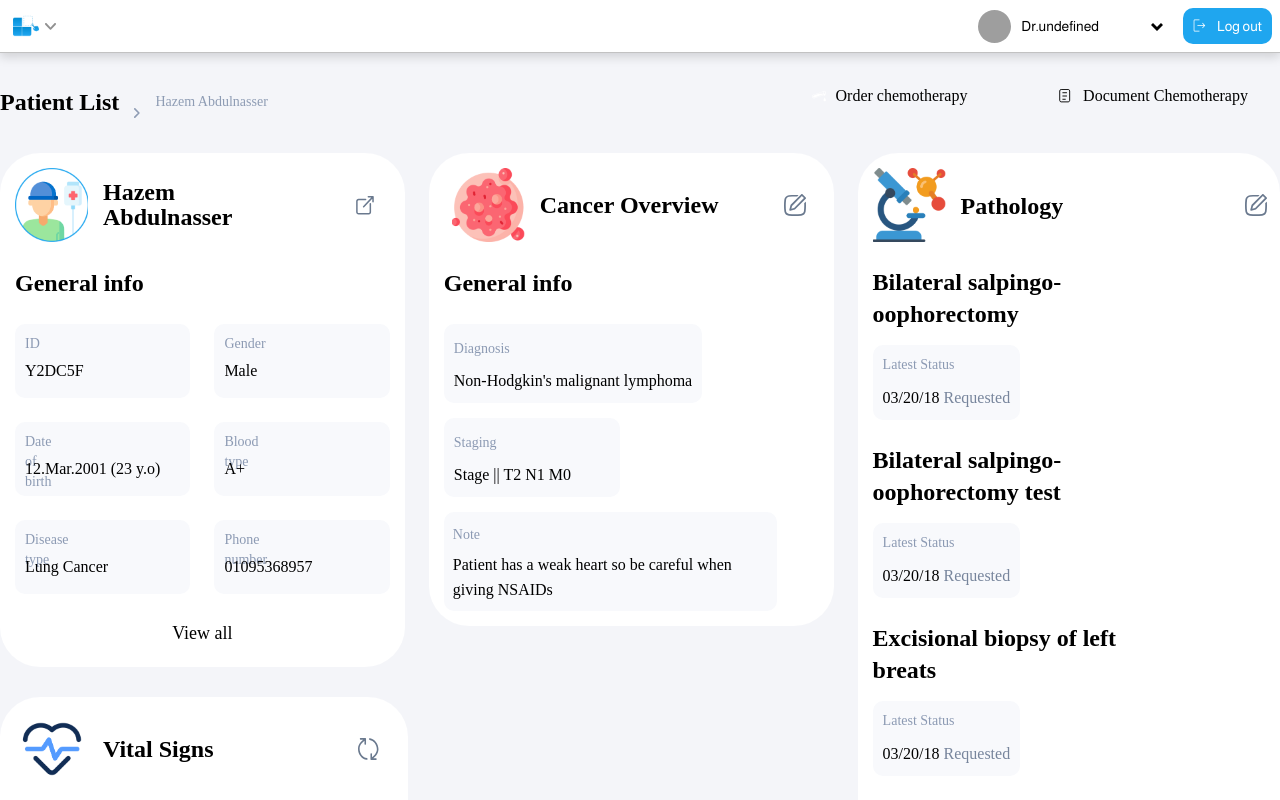
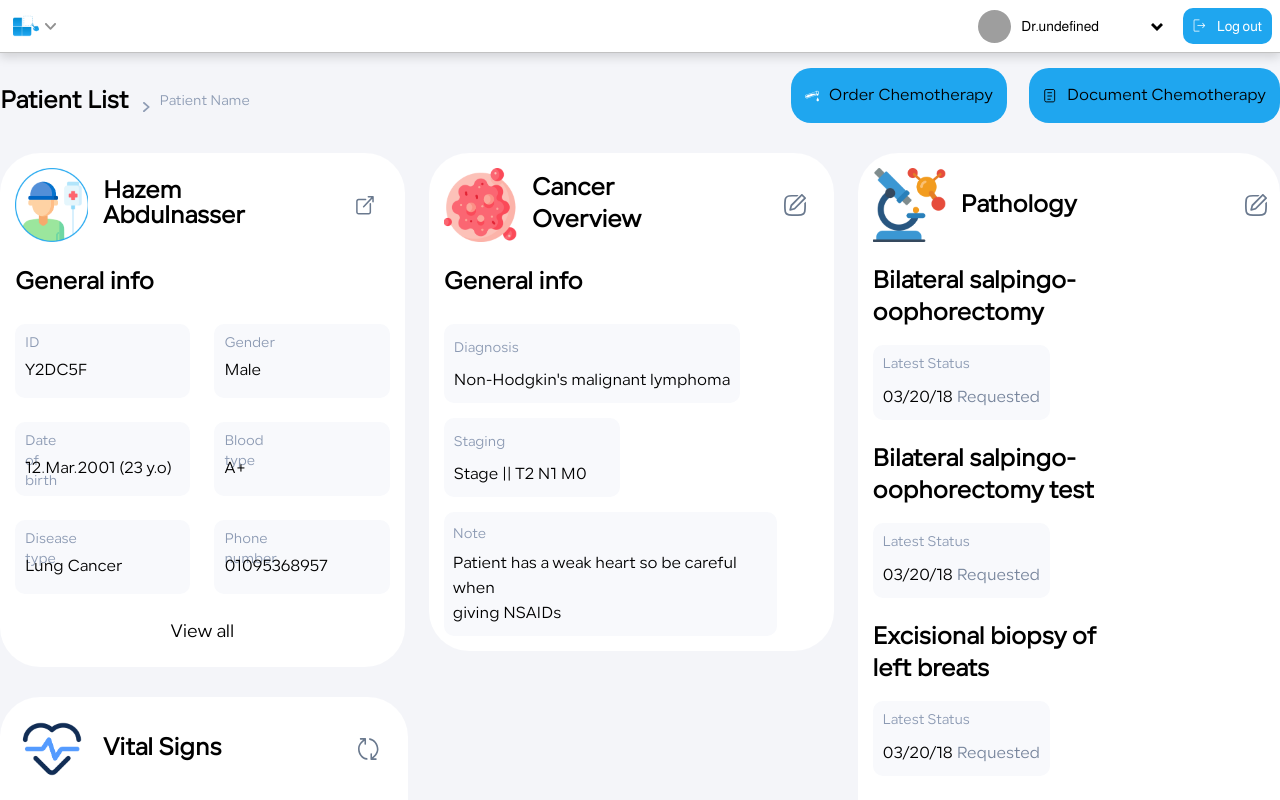
Before and after one commit to m-emadeddin/chemotherapy-management-system, a React (Create React App) app: page /patient in a window 1280 px wide. Shown: the top 800 px of the page. Built offline with nearby package versions, Linux system fonts and the light colour scheme; grey boxes are pictures that could not be loaded.

Commit message:
feature-Patient-Dashboard

```diff
--- a/src/pages/Patient/index.jsx
+++ b/src/pages/Patient/index.jsx
@@ -4,9 +4,18 @@ import { Button, Text, Heading, Img } from "../../components";
 import Header from "../../components/Header";
 
 const data = [
-  { bilateralsalpi: "Bilateral salpingo-oophorectomy", thirtyTwoThousandEighteen: "03/20/18 Requested" },
-  { bilateralsalpi: "Bilateral salpingo-oophorectomy test", thirtyTwoThousandEighteen: "09/17/17" },
-  { bilateralsalpi: "Excisional biopsy of left breats", thirtyTwoThousandEighteen: "06/19/16 Requested" },
+  {
+    bilateralsalpi: "Bilateral salpingo-oophorectomy",
+    thirtyTwoThousandEighteen: "03/20/18 Requested",
+  },
+  {
+    bilateralsalpi: "Bilateral salpingo-oophorectomy test",
+    thirtyTwoThousandEighteen: "09/17/17",
+  },
+  {
+    bilateralsalpi: "Excisional biopsy of left breats",
+    thirtyTwoThousandEighteen: "06/19/16 Requested",
+  },
 ];
 const data1 = [
   { height: "Height", distance: "176.784 cm" },
@@ -32,7 +41,10 @@ export default function PatientPage() {
     <>
       <Helmet>
         <title>CMS App</title>
-        <meta name="description" content="Web site created using create-react-app" />
+        <meta
+          name="description"
+          content="Web site created using create-react-app"
+        />
       </Helmet>
       <div className="flex w-full flex-col items-center gap-[15px] bg-gray-100 pb-[70px] md:pb-5">
         {/* header section */}
@@ -40,34 +52,60 @@ export default function PatientPage() {
         <div className="mx-auto flex w-full max-w-[1321px] flex-col gap-[30px] md:p-5">
           {/* navigation section */}
           <div className="flex items-start justify-between gap-5 md:flex-col">
-            <div className="mt-[18px] flex flex-wrap items-center gap-[15px]">
-              <a href="https://www.youtube.com/embed/bv8Fxk0sz7I" target="_blank">
-                <Heading as="h1">Patient List</Heading>
-              </a>
-              <Img src="images/img_arrow_right_blue_gray_300_02.svg" alt="arrowright" className="h-[10px] self-end" />
-              <Text size="xs" as="p" className="!text-blue_gray-300_02">
-                Hazem Abdulnasser
-              </Text>
+            <div className="mt-[18px] flex items-center gap-[15px]">
+              <Heading as="h1" className="cursor-pointer ">
+                Patient List
+              </Heading>
+              <div className="flex items-center">
+                <Img
+                  src="images/img_arrow_right_blue_gray_300_02.svg"
+                  alt="arrowright"
+                  className="h-[10px] self-end mr-[10px]"
+                />
+                <Text
+                  size="xs"
+                  as="p"
+                  className="!text-blue_gray-300_02 cursor-pointer"
+                >
+                  Patient Name
+                </Text>
+              </div>
             </div>
-            <div className="flex gap-[30px]">
+
+            <div className="flex gap-[22px]">
               <Button
                 size="xl"
                 leftIcon={
-                  <Img src="images/img_thumbsup_white_a700.svg" alt="thumbs_up" className="h-[14px] w-[14px]" />
+                  <Img
+                    src="images/img_thumbsup_white_a700.svg"
+                    alt="thumbs_up"
+                    className="h-[14px] w-[14px] "
+                  />
                 }
-                className="min-w-[213px] gap-2.5 rounded-[20px]"
+                className="min-w-[213px] gap-2.5 rounded-[20px] font-lama bg-blue-500 text-white"
+                onClick={orderChemo}
               >
-                Order chemotherapy
+                Order Chemotherapy
               </Button>
+
               <Button
                 size="xl"
-                leftIcon={<Img src="images/img_megaphone.svg" alt="megaphone" className="h-[14px] w-[14px]" />}
-                className="min-w-[254px] gap-[11px] rounded-[20px]"
+                leftIcon={
+                  <Img
+                    src="images/img_megaphone.svg"
+                    alt="megaphone"
+                    className="h-[14px] w-[14px]"
+                  />
+                }
+                className="min-w-[213px] gap-2.5 rounded-[20px] font-lama sans bg-blue-500 text-white"
+                onClick={docChemo}
               >
                 Document Chemotherapy
               </Button>
             </div>
           </div>
+
+
           <div className="flex items-start gap-6 md:flex-col">
             {/* patient info section */}
             <div className="flex flex-1 flex-col gap-[30px] md:self-stretch">
@@ -78,10 +116,14 @@ export default function PatientPage() {
                       <div className="flex w-[77%] items-center justify-center gap-[15px]">
                         <Img
                           src="images/img_patient_in_a_circle.png"
-                          alt="hazemabdulnasse"
+                          alt="hazemabdulnassr"
                           className="h-[74px] w-[73px] object-cover"
                         />
-                        <Heading size="md" as="h2" className="w-[74%] leading-[25px]">
+                        <Heading
+                          size="md"
+                          as="h2"
+                          className="w-[74%] leading-[25px]"
+                        >
                           <>
                             Hazem
                             <br />
@@ -89,7 +131,11 @@ export default function PatientPage() {
                           </>
                         </Heading>
                       </div>
-                      <Button size="lg" shape="circle" className="w-[48px] !rounded-[24px]">
+                      <Button
+                        size="lg"
+                        shape="circle"
+                        className="w-[48px] !rounded-[24px]"
+                      >
                         <Img src="images/img_map.svg" />
                       </Button>
                     </div>
@@ -100,7 +146,11 @@ export default function PatientPage() {
                           key={"patient1" + index}
                           className="flex w-full flex-col items-start justify-center gap-2.5 rounded-[10px] bg-gray-50 p-2.5"
                         >
-                          <Text size="xs" as="p" className="h-[15px] w-[15px] !text-blue_gray-300">
+                          <Text
+                            size="xs"
+                            as="p"
+                            className="h-[15px] w-[15px] !text-blue_gray-300"
+                          >
                             {d.id}
                           </Text>
                           <Text as="p" className="mb-[5px]">
@@ -110,7 +160,10 @@ export default function PatientPage() {
                       ))}
                     </div>
                   </div>
-                  <Button size="sm" className="min-w-[218px] rounded-[15px] sm:px-5">
+                  <Button
+                    size="sm"
+                    className="min-w-[218px] rounded-[15px] sm:px-5"
+                  >
                     View all
                   </Button>
                 </div>
@@ -126,26 +179,42 @@ export default function PatientPage() {
                         Cancer Overview
                       </Heading>
                     </div>
-                    <Button size="lg" shape="circle" className="w-[48px] !rounded-[24px]">
+                    <Button
+                      size="lg"
+                      shape="circle"
+                      className="w-[48px] !rounded-[24px]"
+                    >
                       <Img src="images/img_edit.svg" />
                     </Button>
                   </div>
                   <Heading as="h5">General info</Heading>
                   <div className="flex flex-col items-start gap-[15px] self-stretch">
                     <div className="flex flex-col items-start justify-center gap-2.5 rounded-[10px] bg-gray-50 p-2.5">
-                      <Text size="xs" as="p" className="mt-[5px] !text-blue_gray-300">
+                      <Text
+                        size="xs"
+                        as="p"
+                        className="mt-[5px] !text-blue_gray-300"
+                      >
                         Diagnosis
                       </Text>
                       <Text as="p">Non-Hodgkin&#39;s malignant lymphoma</Text>
                     </div>
                     <div className="flex w-[47%] flex-col items-start justify-center gap-2.5 rounded-[10px] bg-gray-50 p-2.5 md:w-full">
-                      <Text size="xs" as="p" className="mt-[5px] !text-blue_gray-300">
+                      <Text
+                        size="xs"
+                        as="p"
+                        className="mt-[5px] !text-blue_gray-300"
+                      >
                         Staging
                       </Text>
                       <Text as="p">Stage || T2 N1 M0</Text>
                     </div>
                     <div className="flex w-[89%] flex-col items-start justify-center gap-[7px] rounded-[10px] bg-gray-50 p-[9px] md:w-full">
-                      <Text size="xs" as="p" className="mt-1 !text-blue_gray-300">
+                      <Text
+                        size="xs"
+                        as="p"
+                        className="mt-1 !text-blue_gray-300"
+                      >
                         Note
                       </Text>
                       <Text as="p" className="w-full leading-[25px]">
@@ -173,7 +242,11 @@ export default function PatientPage() {
                       Vital Signs
                     </Heading>
                   </div>
-                  <Button size="lg" shape="circle" className="w-[48px] !rounded-[24px]">
+                  <Button
+                    size="lg"
+                    shape="circle"
+                    className="w-[48px] !rounded-[24px]"
+                  >
                     <Img src="images/img_clock.svg" />
                   </Button>
                 </div>
@@ -185,7 +258,11 @@ export default function PatientPage() {
                         key={"patient" + index}
                         className="flex w-full flex-col items-start justify-center gap-2 rounded-[10px] bg-gray-50 p-2.5"
                       >
-                        <Text size="xs" as="p" className="mt-[5px] !text-blue_gray-300">
+                        <Text
+                          size="xs"
+                          as="p"
+                          className="mt-[5px] !text-blue_gray-300"
+                        >
                           {d.height}
                         </Text>
                         <Text as="p" className="mb-[5px]">
@@ -219,14 +296,21 @@ export default function PatientPage() {
                     Pathology
                   </Heading>
                 </div>
-                <Button size="lg" shape="circle" className="w-[48px] !rounded-[24px]">
+                <Button
+                  size="lg"
+                  shape="circle"
+                  className="w-[48px] !rounded-[24px]"
+                >
                   <Img src="images/img_edit.svg" />
                 </Button>
               </div>
               <div className="flex flex-col items-center gap-5">
                 <div className="flex flex-col gap-5 self-stretch pr-[157px] md:pr-5">
                   {data.map((d, index) => (
-                    <div key={"content" + index} className="flex flex-col items-start gap-[15px] pt-1">
+                    <div
+                      key={"content" + index}
+                      className="flex flex-col items-start gap-[15px] pt-1"
+                    >
                       <Heading as="p">{d.bilateralsalpi}</Heading>
                       <div className="flex flex-col items-start justify-center gap-[11px] rounded-[10px] bg-gray-50 p-2.5">
                         <Text size="xs" as="p" className="!text-blue_gray-300">
@@ -240,7 +324,10 @@ export default function PatientPage() {
                     </div>
                   ))}
                 </div>
-                <Button size="sm" className="min-w-[218px] rounded-[15px] sm:px-5">
+                <Button
+                  size="sm"
+                  className="min-w-[218px] rounded-[15px] sm:px-5"
+                >
                   View all
                 </Button>
               </div>
@@ -251,3 +338,11 @@ export default function PatientPage() {
     </>
   );
 }
+
+function orderChemo() {
+  window.location.href = "/orderchemotherapy";
+}
+
+function docChemo() {
+  window.location.href = "/documentchemotherapy";
+}
--- a/src/styles/font.css
+++ b/src/styles/font.css
@@ -19,3 +19,10 @@
   font-family: "Almarai";
   font-weight: 400;
 }
+@font-face {
+  font-display: swap;
+  font-style: normal;
+  src: url("/public/fonts/ArbFONTS-LamaSans-Regular.ttf");
+  font-family: "lama sans";
+  font-weight: 400;
+}
```
Also changed, not shown: public/fonts/ArbFONTS-LamaSans-Regular.ttf (added).
